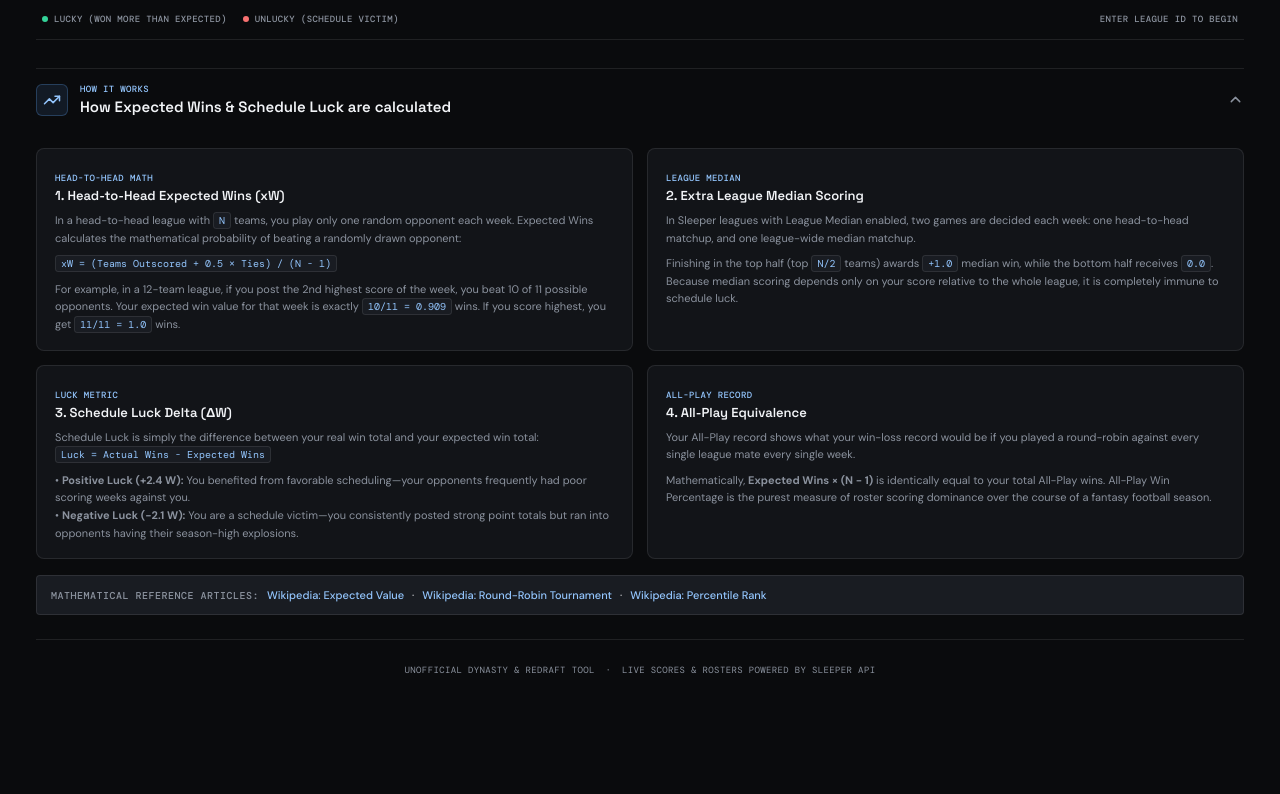
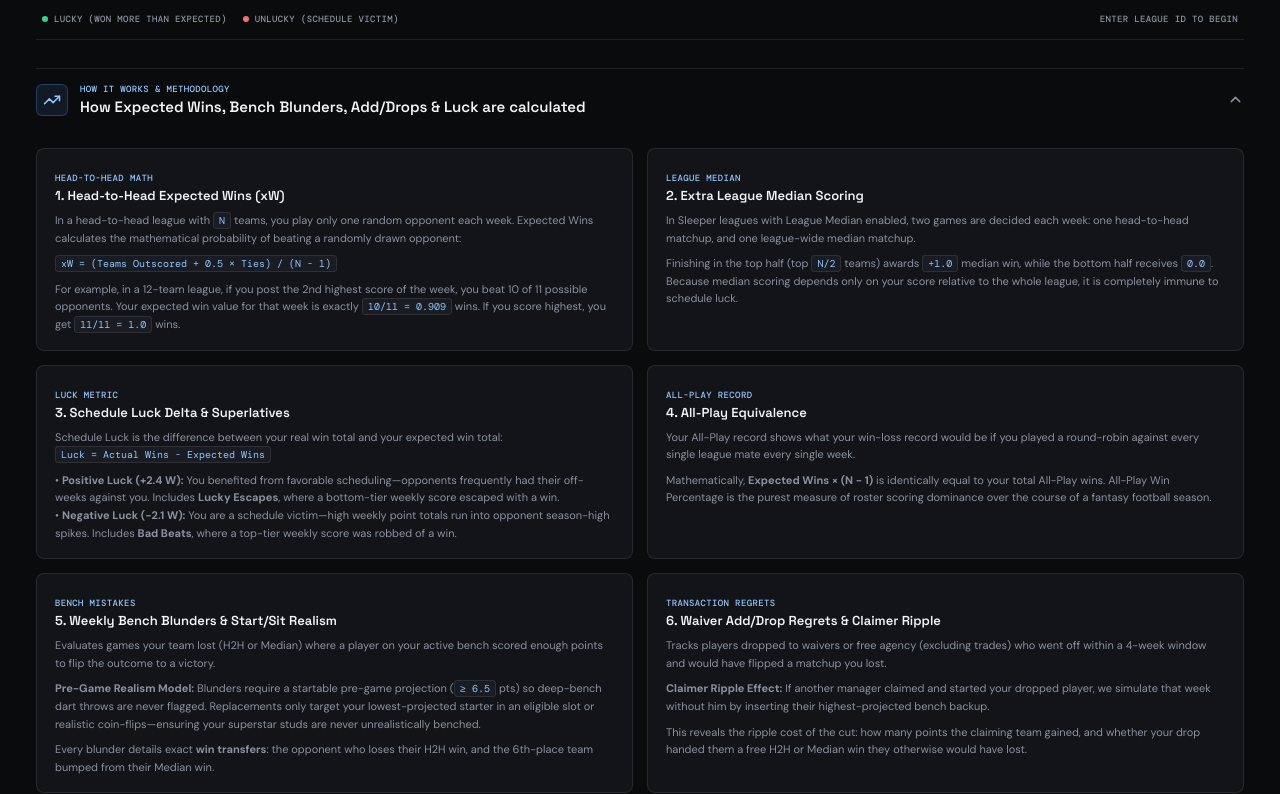
Before and after one commit to deep1130/fantasy-expected-wins, a React (Vite) app: page / in a window 1280 px wide. Shown: the part 631-1425 px from the top of the page. Before the commit the page ends 1335 px from the top, so only its background shows below. Built offline with nearby package versions, Linux system fonts and the light colour scheme; the HTML template or start-up script is replaced by a standard one.

Commit message:
Add detailed methodology and explanations for Bench Blunders, Add/Drops, and Superlatives

```diff
--- a/src/App.tsx
+++ b/src/App.tsx
@@ -1652,8 +1652,8 @@ export default function App() {
         <summary>
           <span className="method-icon"><TrendingUp size={18} /></span>
           <div className="model-heading">
-            <span className="model-tag">HOW IT WORKS</span>
-            <strong>How Expected Wins &amp; Schedule Luck are calculated</strong>
+            <span className="model-tag">HOW IT WORKS &amp; METHODOLOGY</span>
+            <strong>How Expected Wins, Bench Blunders, Add/Drops &amp; Luck are calculated</strong>
           </div>
           <ChevronDown className="model-chevron" size={17} />
         </summary>
@@ -1693,17 +1693,17 @@ export default function App() {
             <div className="model-card">
               <div className="model-card-header">
                 <span className="model-card-tag">LUCK METRIC</span>
-                <h4>3. Schedule Luck Delta (ΔW)</h4>
+                <h4>3. Schedule Luck Delta &amp; Superlatives</h4>
               </div>
               <p>
-                Schedule Luck is simply the difference between your real win total and your expected win total:
+                Schedule Luck is the difference between your real win total and your expected win total:
                 <br />
                 <code>Luck = Actual Wins - Expected Wins</code>
               </p>
               <p>
-                • <strong>Positive Luck (+2.4 W):</strong> You benefited from favorable scheduling—your opponents frequently had poor scoring weeks against you.
+                • <strong>Positive Luck (+2.4 W):</strong> You benefited from favorable scheduling—opponents frequently had their off-weeks against you. Includes <strong>Lucky Escapes</strong>, where a bottom-tier weekly score escaped with a win.
                 <br />
-                • <strong>Negative Luck (-2.1 W):</strong> You are a schedule victim—you consistently posted strong point totals but ran into opponents having their season-high explosions.
+                • <strong>Negative Luck (-2.1 W):</strong> You are a schedule victim—high weekly point totals run into opponent season-high spikes. Includes <strong>Bad Beats</strong>, where a top-tier weekly score was robbed of a win.
               </p>
             </div>
 
@@ -1717,6 +1717,38 @@ export default function App() {
               </p>
               <p>
                 Mathematically, <strong>Expected Wins × (N - 1)</strong> is identically equal to your total All-Play wins. All-Play Win Percentage is the purest measure of roster scoring dominance over the course of a fantasy football season.
+              </p>
+            </div>
+
+            <div className="model-card">
+              <div className="model-card-header">
+                <span className="model-card-tag">BENCH MISTAKES</span>
+                <h4>5. Weekly Bench Blunders &amp; Start/Sit Realism</h4>
+              </div>
+              <p>
+                Evaluates games your team lost (H2H or Median) where a player on your active bench scored enough points to flip the outcome to a victory.
+              </p>
+              <p>
+                <strong>Pre-Game Realism Model:</strong> Blunders require a startable pre-game projection (<code>&ge; 6.5</code> pts) so deep-bench dart throws are never flagged. Replacements only target your lowest-projected starter in an eligible slot or realistic coin-flips—ensuring your superstar studs are never unrealistically benched.
+              </p>
+              <p>
+                Every blunder details exact <strong>win transfers</strong>: the opponent who loses their H2H win, and the 6th-place team bumped from their Median win.
+              </p>
+            </div>
+
+            <div className="model-card">
+              <div className="model-card-header">
+                <span className="model-card-tag">TRANSACTION REGRETS</span>
+                <h4>6. Waiver Add/Drop Regrets &amp; Claimer Ripple</h4>
+              </div>
+              <p>
+                Tracks players dropped to waivers or free agency (excluding trades) who went off within a 4-week window and would have flipped a matchup you lost.
+              </p>
+              <p>
+                <strong>Claimer Ripple Effect:</strong> If another manager claimed and started your dropped player, we simulate that week without him by inserting their highest-projected bench backup.
+              </p>
+              <p>
+                This reveals the ripple cost of the cut: how many points the claiming team gained, and whether your drop handed them a free H2H or Median win they otherwise would have lost.
               </p>
             </div>
           </div>
```
